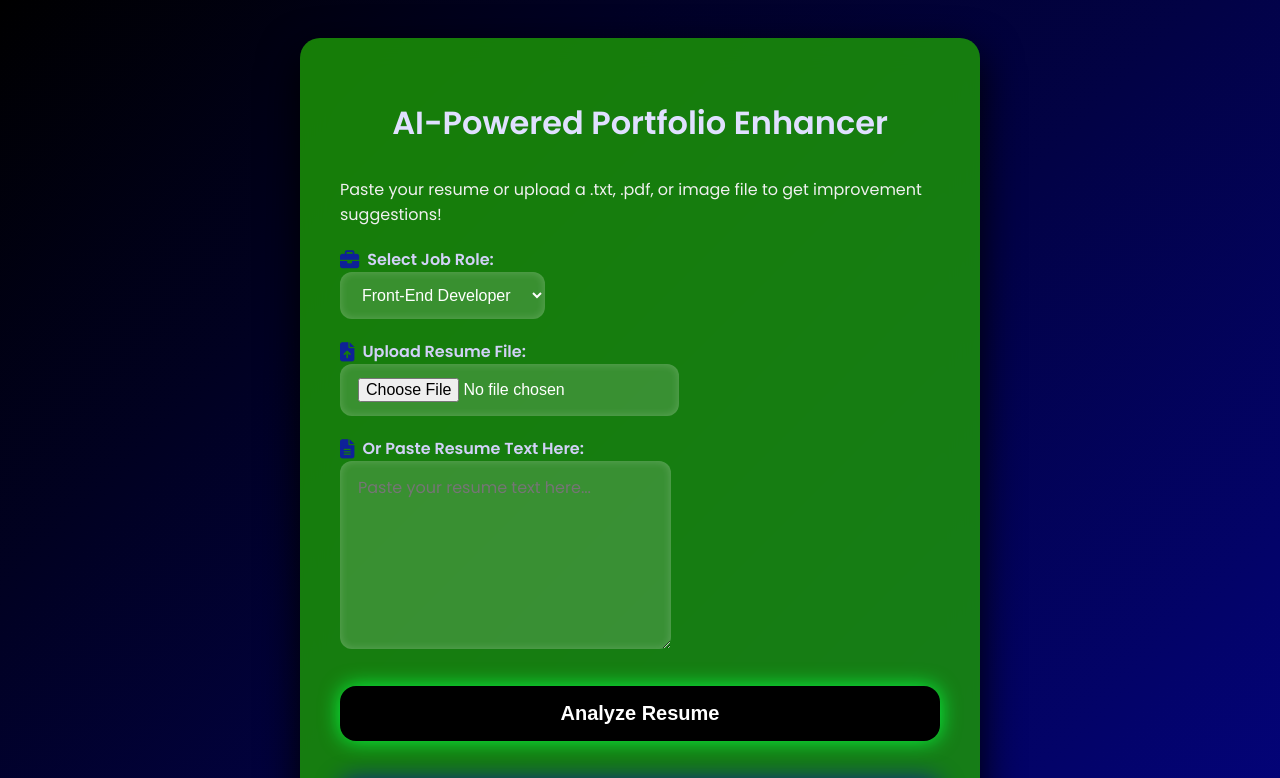
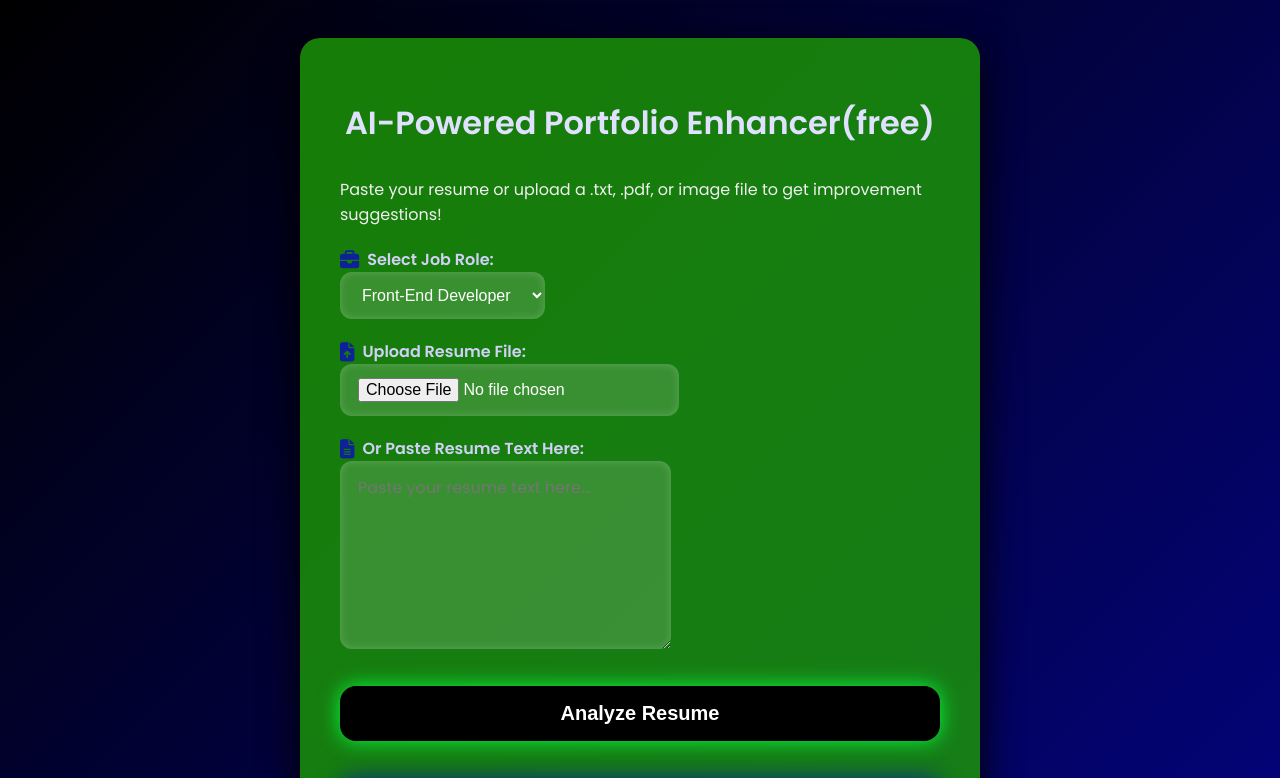
Before and after one commit to anubhavpandey3/AI-powered-resume-enhancer, a plain HTML site: page index.html in a window 1280 px wide. Shown: the top 778 px of the page. Drawn offline with nearby package versions, Linux system fonts and the light colour scheme.

Commit message:
free word added in H1

```diff
--- a/index.html
+++ b/index.html
@@ -13,7 +13,7 @@
 </head>
 <body>
   <div class="container">
-    <h1>AI-Powered Portfolio Enhancer</h1>
+    <h1>AI-Powered Portfolio Enhancer(free)</h1>
     <p class="description">
       Paste your resume or upload a .txt, .pdf, or image file to get improvement suggestions!
     </p>
```
